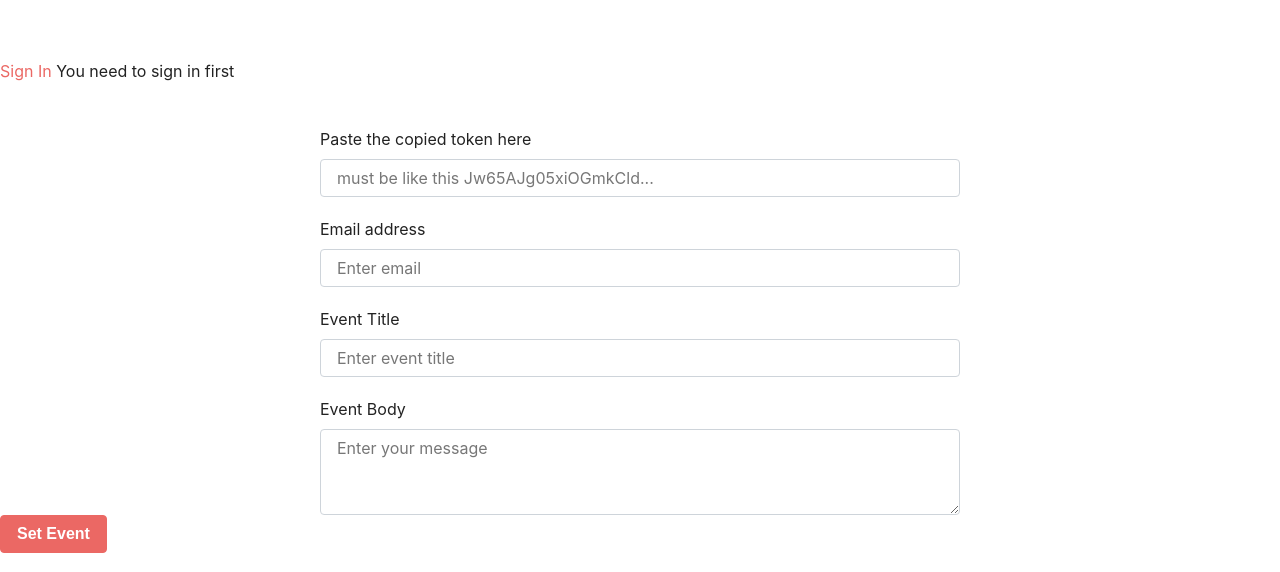
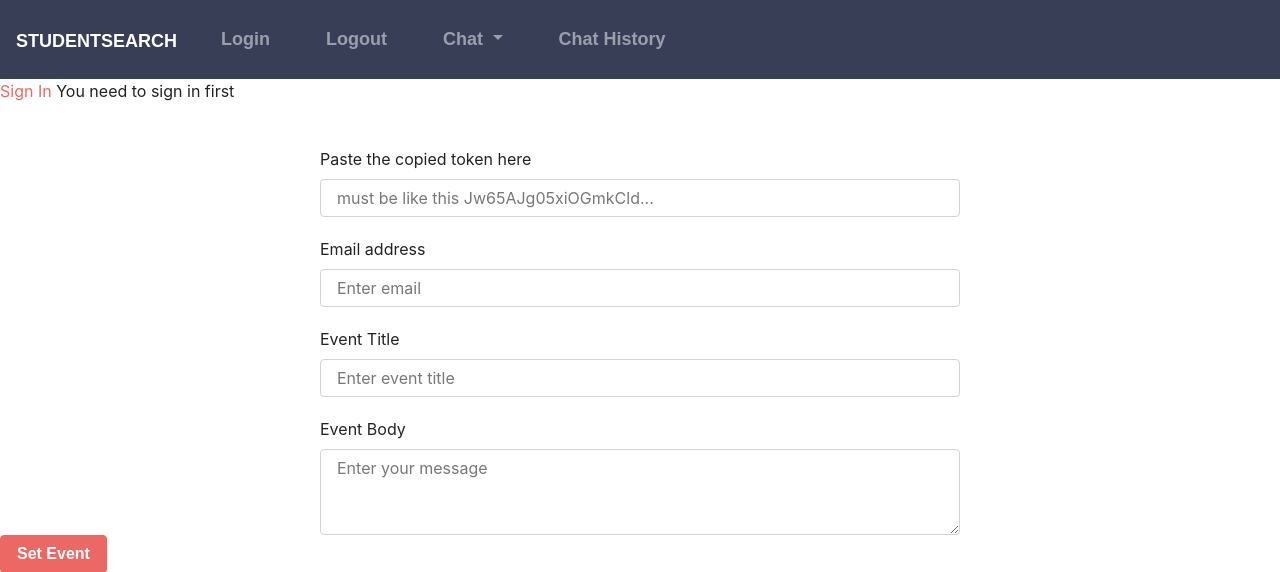
Before and after one commit to xsharonhe/offeye, a Flask app: template app/templates/index.html in a window 1280 px wide. Shown: the top 572 px of the page. Run offline with Flask 2, Linux system fonts and the light colour scheme; the template is opened without the code that fills it, so the values that code supplies are empty; some libraries are stand-ins or nearby versions; some web fonts are replaced.

Commit message:
Fix styling for navbar

```diff
--- a/app/static/styles/index.styles.css
+++ b/app/static/styles/index.styles.css
@@ -0,0 +1,9 @@
+.navbar-container {
+    background-color: #383e56;
+  }
+
+  .nav-item {
+      margin: 10px;
+      padding-left: 10px;
+      padding-right: 10px;
+  }
--- a/app/templates/index.html
+++ b/app/templates/index.html
@@ -4,7 +4,8 @@
         <meta charset="UTF-8">
         <meta name="viewport" content="width=device-width, initial-scale=1, shrink-to-fit=no">
         <title> {% block title %} Google Calendar {% endblock %}
-        </title><link rel="stylesheet" href="https://maxcdn.bootstrapcdn.com/bootstrap/4.0.0/css/bootstrap.min.css" integrity="sha384-Gn5384xqQ1aoWXA+058RXPxPg6fy4IWvTNh0E263XmFcJlSAwiGgFAW/dAiS6JXm" crossorigin="anonymous">
+        </title>
+        <link rel="stylesheet" href="https://maxcdn.bootstrapcdn.com/bootstrap/4.0.0/css/bootstrap.min.css" integrity="sha384-Gn5384xqQ1aoWXA+058RXPxPg6fy4IWvTNh0E263XmFcJlSAwiGgFAW/dAiS6JXm" crossorigin="anonymous">
         <link rel="stylesheet" href="https://stackpath.bootstrapcdn.com/bootswatch/4.5.0/journal/bootstrap.min.css">
         <script src="https://ajax.googleapis.com/ajax/libs/jquery/3.5.1/jquery.min.js"></script>
         <script src="https://code.jquery.com/jquery-3.4.1.slim.min.js" integrity="sha384-J6qa4849blE2+poT4WnyKhv5vZF5SrPo0iEjwBvKU7imGFAV0wwj1yYfoRSJoZ+n" crossorigin="anonymous"></script>
```
Also changed, not shown: app/views.py (+5 -6 lines), 2 other files.
